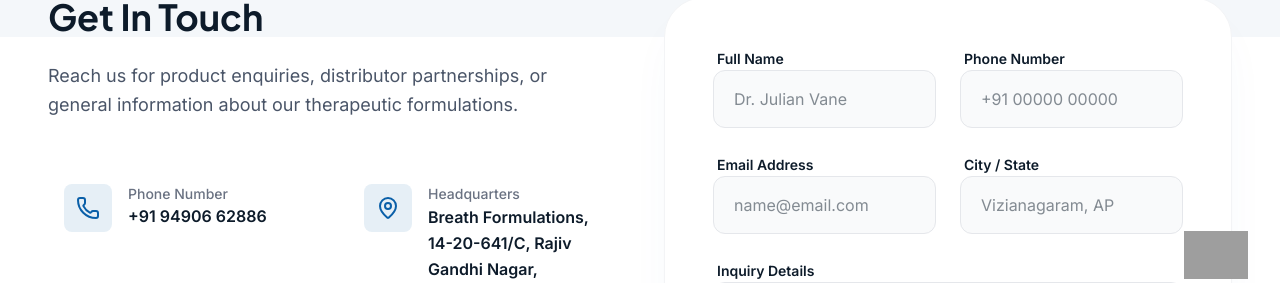
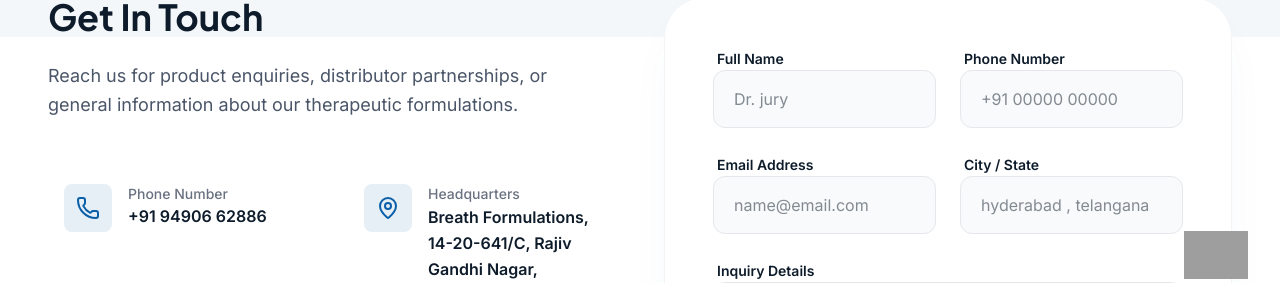
Before and after one commit to siddardha69/breath-formulations, a React (Vite) app: page /contact in a window 1280 px wide. Shown: the part 481-764 px from the top of the page. Built offline with nearby package versions, Linux system fonts and the light colour scheme; grey boxes are pictures that could not be loaded.

Commit message:
Final production update: Hyderabad address, EmailJS, and branding

```diff
--- a/src/pages/Contact.jsx
+++ b/src/pages/Contact.jsx
@@ -155,7 +155,7 @@ const Contact = () => {
                           required
                           name="name"
                           type="text"
-                          placeholder="Dr. Julian Vane"
+                          placeholder="Dr. jury"
                           className="w-full px-5 py-4 bg-gray-50 border border-gray-200 rounded-xl focus:outline-none focus:ring-2 focus:ring-brand-blue/20 focus:border-brand-blue transition-all"
                         />
                       </div>
@@ -188,7 +188,7 @@ const Contact = () => {
                           required
                           name="location"
                           type="text"
-                          placeholder="Vizianagaram, AP"
+                          placeholder="hyderabad , telangana"
                           className="w-full px-5 py-4 bg-gray-50 border border-gray-200 rounded-xl focus:outline-none focus:ring-2 focus:ring-brand-blue/20 focus:border-brand-blue transition-all"
                         />
                       </div>
```
Lines whose indentation alone changed are shown as unchanged.
